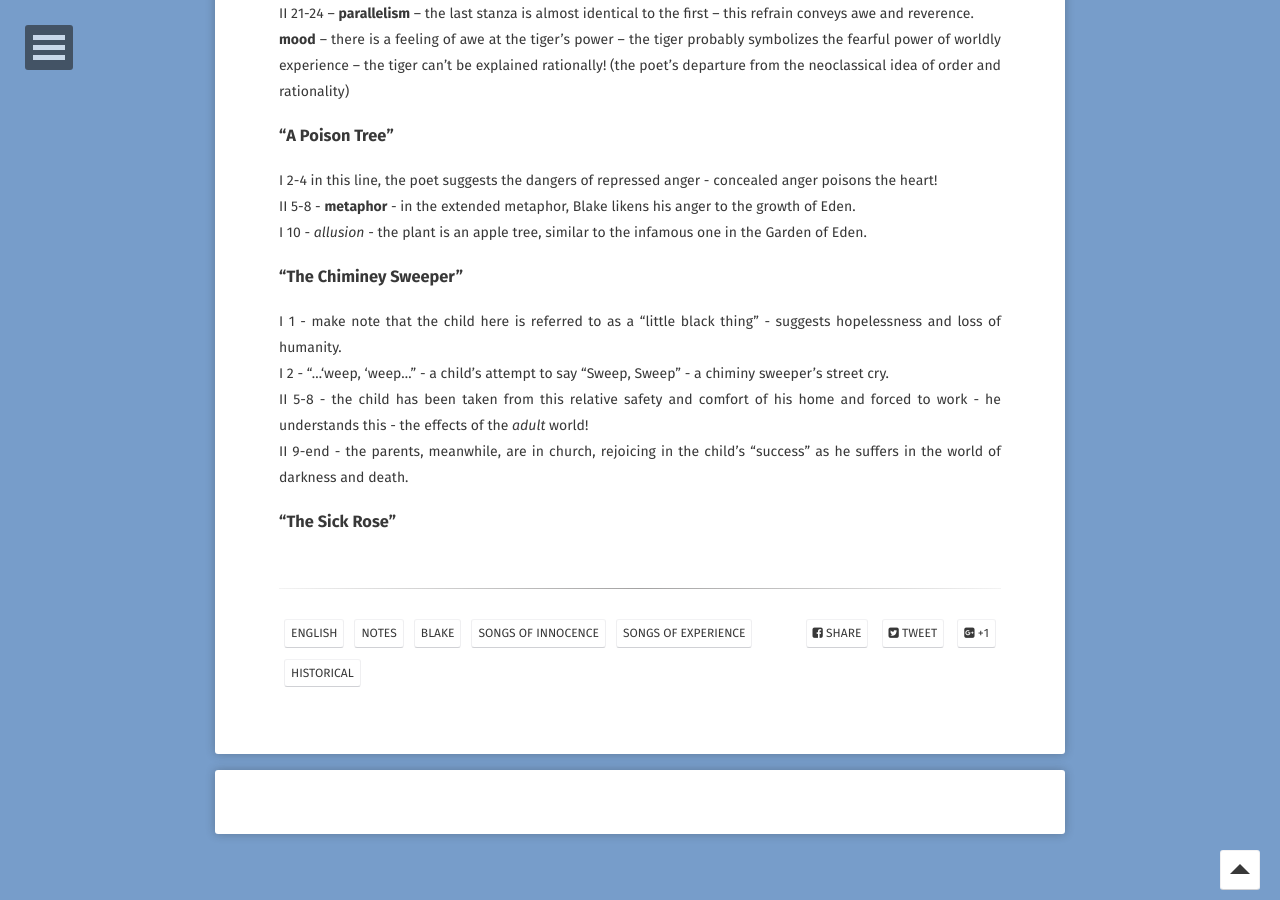
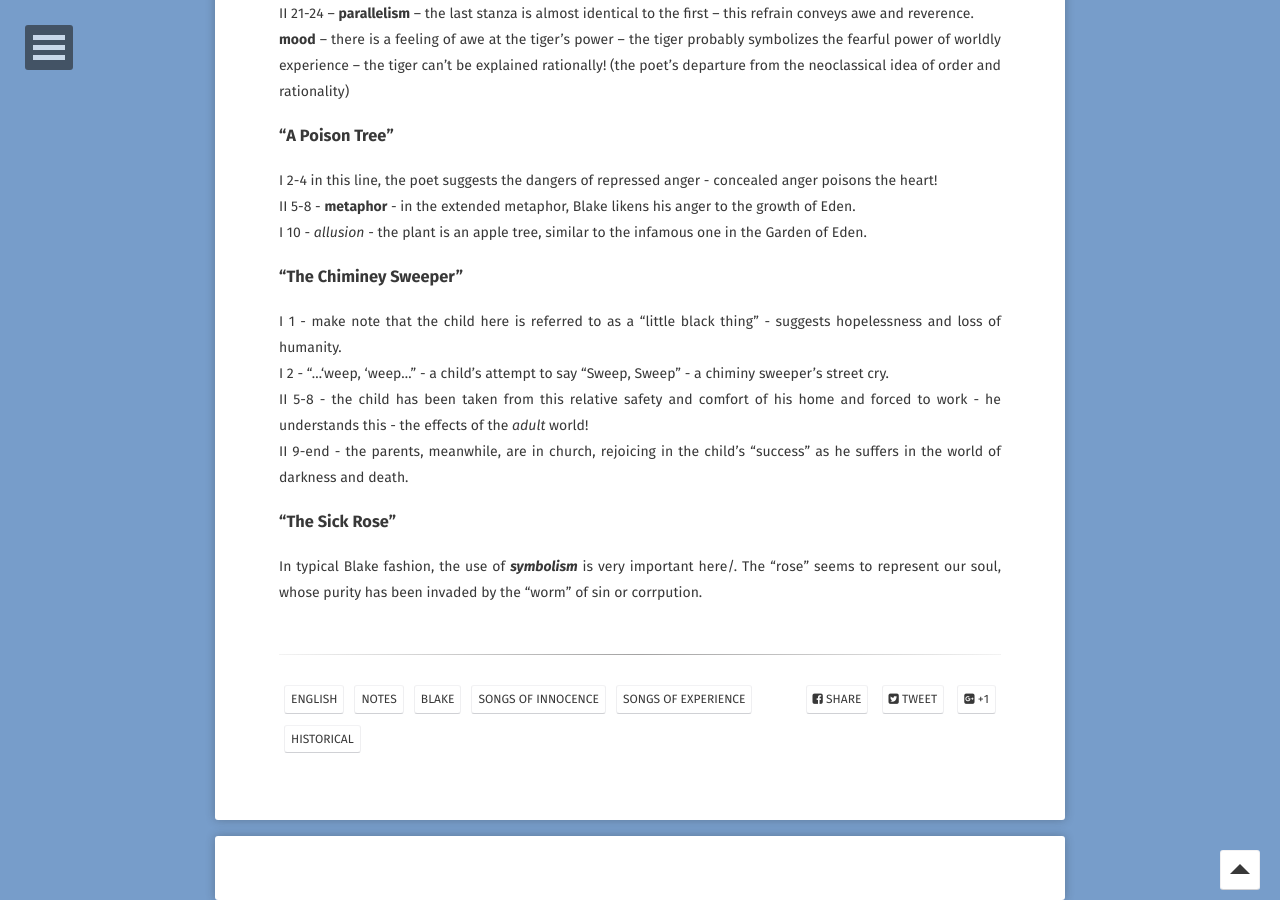
Before and after one commit to EthenStrine/site, a Jekyll site: the page built from _posts/2019-03-07-blake.md, in a window 1280 px wide and 900 px high, scrolled down 2243 px. Built offline with Jekyll 4.4.1, drawn with Linux system fonts in a browser that asks for light colours; some web fonts are replaced; comment, search, counter and statistics services are not loaded.

Commit message:
Update 2019-03-07-blake.md

```diff
--- a/_posts/2019-03-07-blake.md
+++ b/_posts/2019-03-07-blake.md
@@ -91,3 +91,5 @@ II 9-end - the parents, meanwhile, are in church, rejoicing in the child's "succ
 
 
 ### "The Sick Rose"
+
+In typical Blake fashion, the use of ***symbolism*** is very important here/. The "rose" seems to represent our soul, whose purity has been invaded by the "worm" of sin or corrpution.
```
